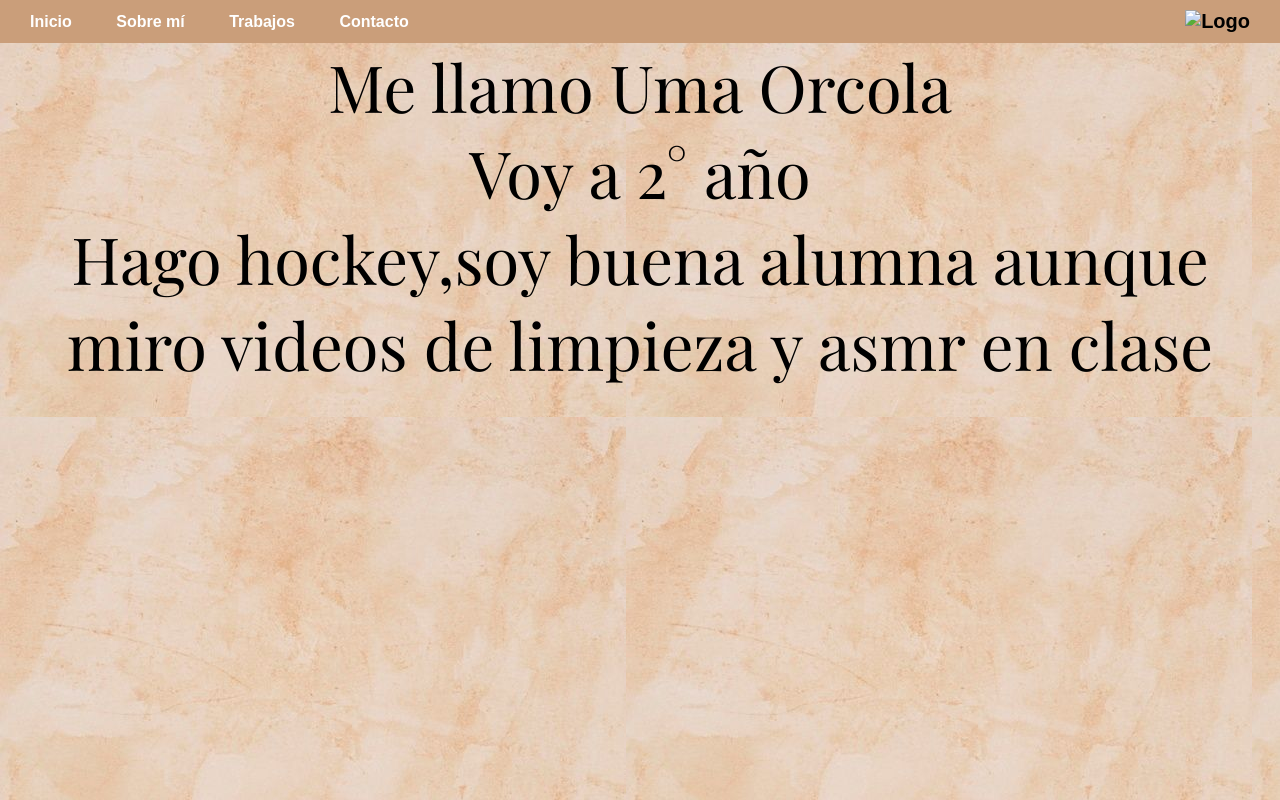
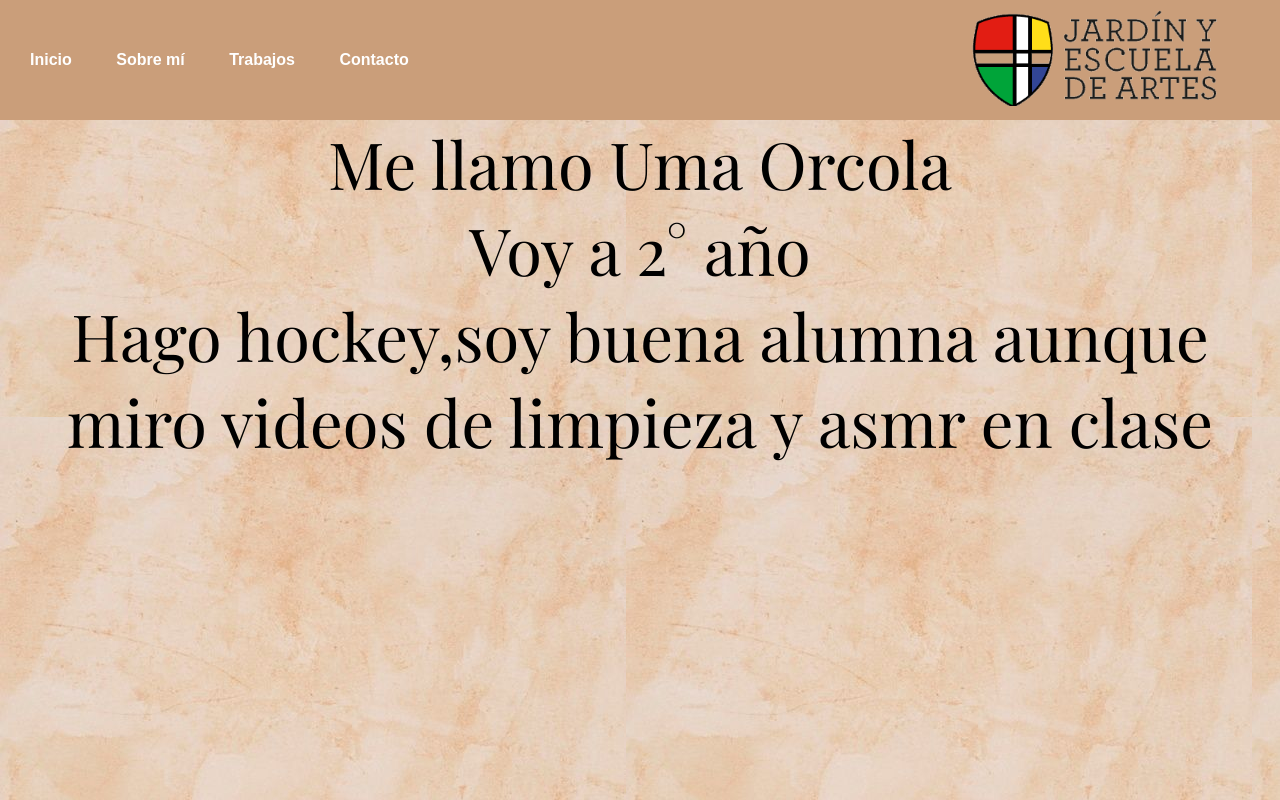
Before and after one commit to umaorcola/PortfolioUma, a plain HTML site: page index.html in a window 1280 px wide. Drawn offline with nearby package versions, Linux system fonts and the light colour scheme; files whose address does not match are found by name; a web font is replaced by a local one.

Commit message:
Update index.html

```diff
--- a/index.html
+++ b/index.html
@@ -18,7 +18,7 @@
       <a href="contacto.html">Contacto</a>
     </div>
     <div class="nav-right">
-      <img src="../img/logo escuela.png" alt="Logo" class="logo" />
+      <img src="logo escuela.png" alt="Logo" class="logo" />
 
     </div>
   </nav>
```
